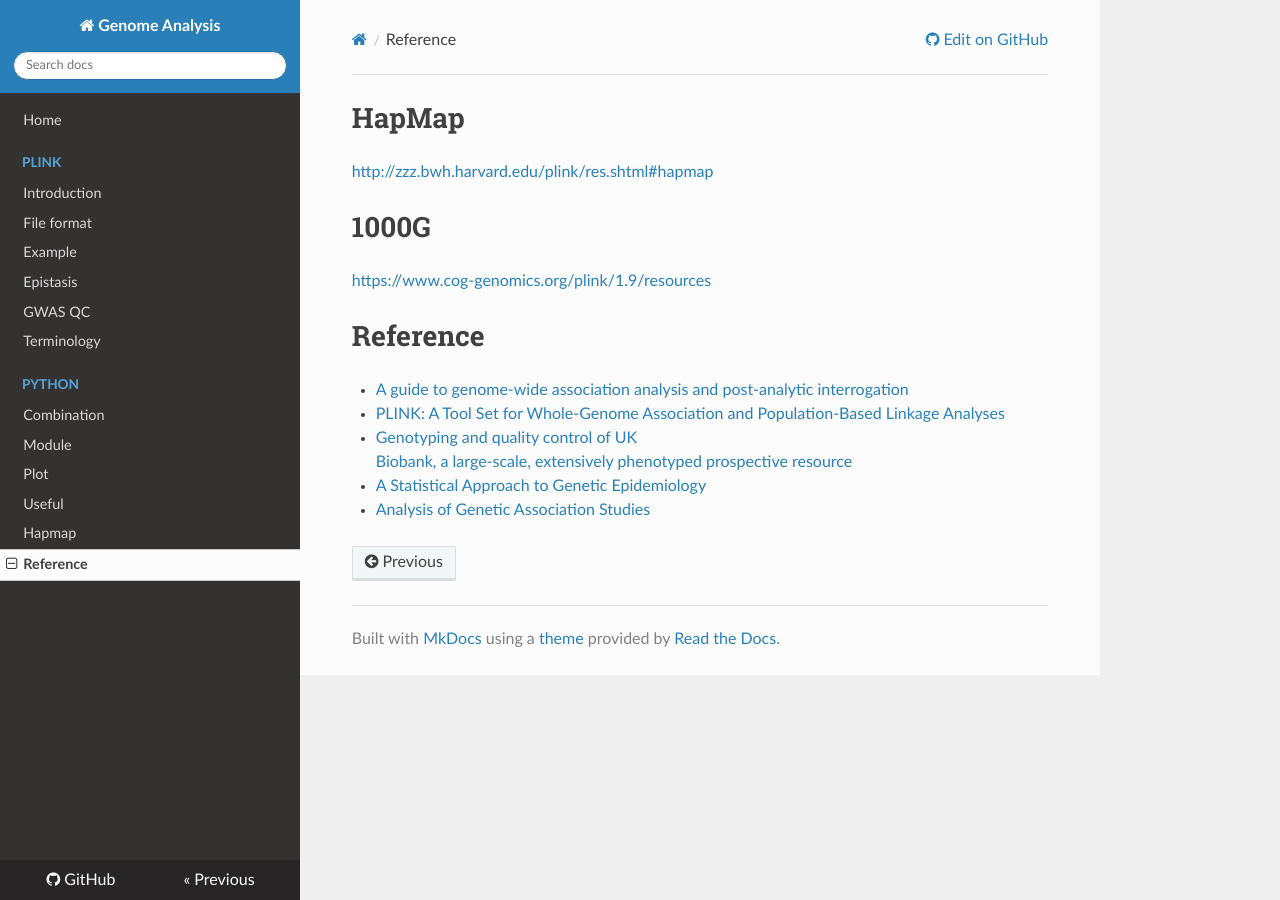
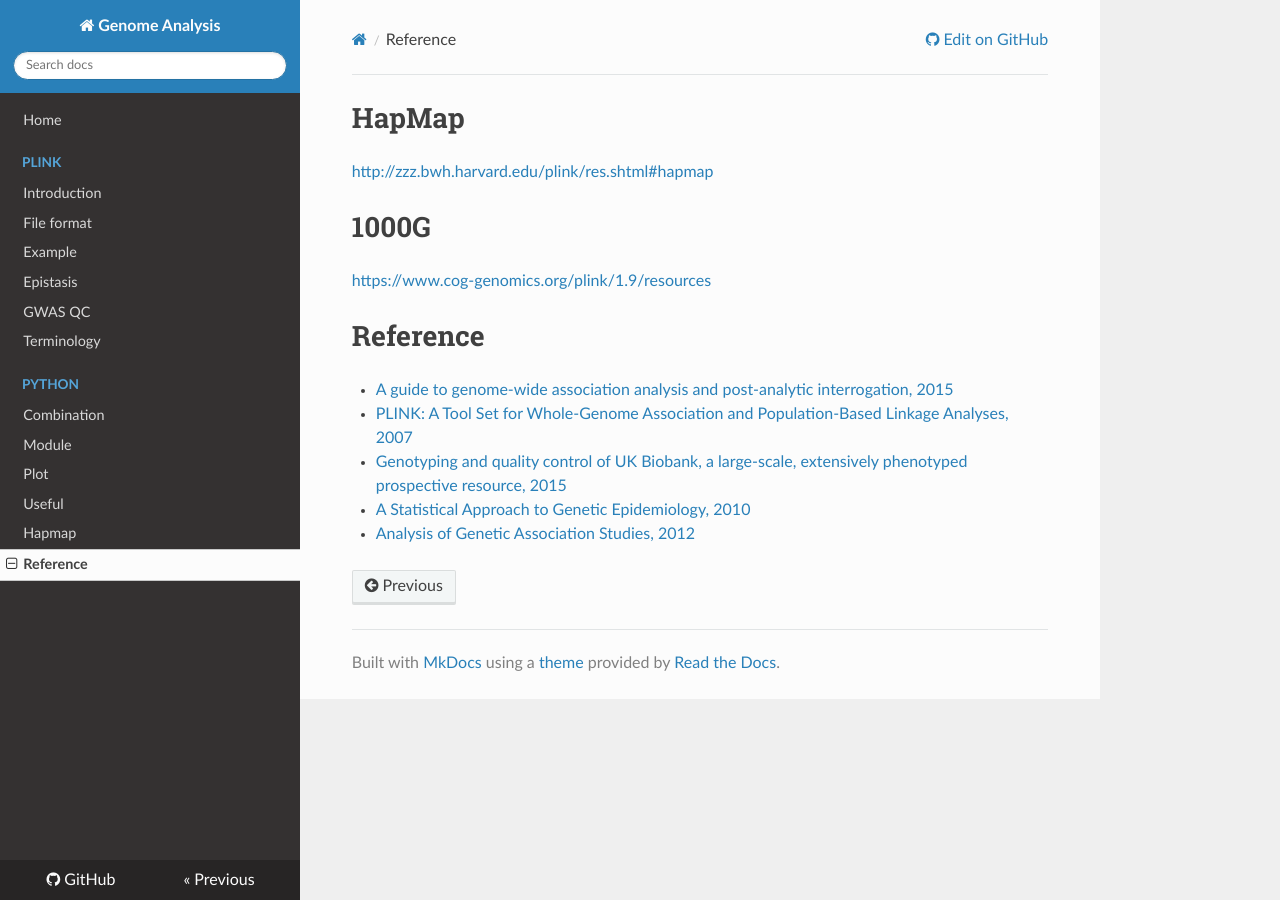
Before and after one commit to WonyoungCho/plink, an MkDocs documentation site: the page built from docs/data_ref.md, in a window 1280 px wide. Built offline with MkDocs 1.6.1, drawn with Linux system fonts in a browser that asks for light colours; nearby versions of some CDN libraries; old or Windows-style settings are respelled for this version of MkDocs.

Commit message:
Update data_ref.md

```diff
--- a/docs/data_ref.md
+++ b/docs/data_ref.md
@@ -5,10 +5,8 @@
 <https://www.cog-genomics.org/plink/1.9/resources>
 
 # Reference
-- [A guide to genome-wide association analysis and post-analytic interrogation](https://www.ncbi.nlm.nih.gov/pmc/articles/PMC5019244/pdf/SIM-34-3769.pdf)
-- [PLINK: A Tool Set for Whole-Genome Association and Population-Based Linkage Analyses](https://www.ncbi.nlm.nih.gov/pmc/articles/PMC1950838/pdf/AJHGv81p559.pdf)
-- [Genotyping	and	quality	control	of	UK
-Biobank,	a	large-scale,	extensively
-phenotyped	prospective	resource](https://biobank.ctsu.ox.ac.uk/crystal/crystal/docs/genotyping_qc.pdf)
-- [A Statistical Approach to Genetic Epidemiology](https://onlinelibrary.wiley.com/doi/book/10.1002/9783527633654)
-- [Analysis of Genetic Association Studies](https://link.springer.com/book/10.1007/978-1-4614-2245-7)
+- [A guide to genome-wide association analysis and post-analytic interrogation, 2015](https://www.ncbi.nlm.nih.gov/pmc/articles/PMC5019244/pdf/SIM-34-3769.pdf)
+- [PLINK: A Tool Set for Whole-Genome Association and Population-Based Linkage Analyses, 2007](https://www.ncbi.nlm.nih.gov/pmc/articles/PMC1950838/pdf/AJHGv81p559.pdf)
+- [Genotyping	and	quality	control	of UK Biobank, a large-scale,	extensively phenotyped prospective resource, 2015](https://biobank.ctsu.ox.ac.uk/crystal/crystal/docs/genotyping_qc.pdf)
+- [A Statistical Approach to Genetic Epidemiology, 2010](https://onlinelibrary.wiley.com/doi/book/10.1002/9783527633654)
+- [Analysis of Genetic Association Studies, 2012](https://www.springer.com/gp/book/9781461422440)
```
